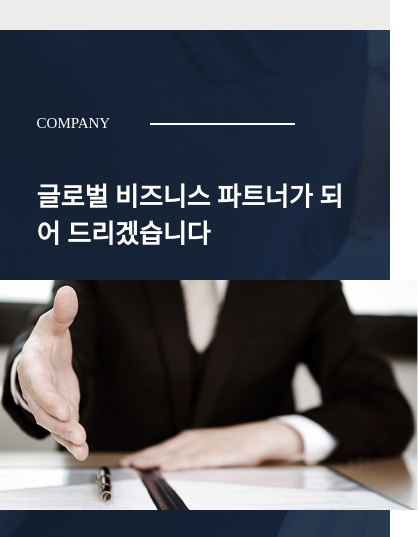
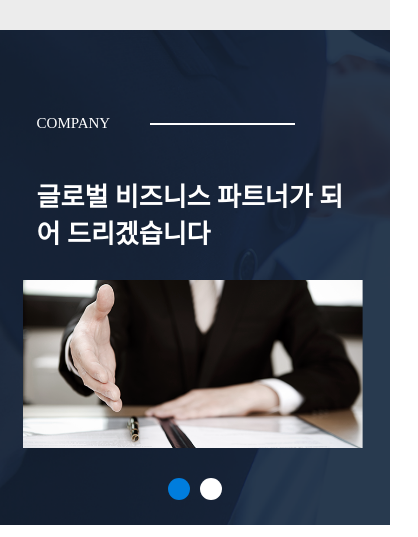
Before and after one commit to dogeja/TRCompany, a plain HTML site: page index.html in a window 390 px wide. Shown: the part 2047-2584 px from the top of the page, 418 px wide, since content can reach past the window. Drawn offline with Linux system fonts and the light colour scheme; a web font is replaced by a local one.

Commit message:
FEAT : ADD under 770px 2

```diff
--- a/assets/styles/style.css
+++ b/assets/styles/style.css
@@ -972,14 +972,18 @@ html {
   .mv_4_img_wrap {
     display: flex;
     flex-direction: column;
-    width: 91.66%;
+
     margin: 0 auto;
     padding: 30px 0 0px;
     box-sizing: border-box;
     align-items: center;
+    left: 0;
+    right: 0;
+    position: relative;
   }
   .mv_4_img_wrap > img {
-    max-width: 465px;
+    width: 340px;
+    margin-left: 15px;
   }
   .mv_4_img_wrap > img:last-child {
     display: none;
```
